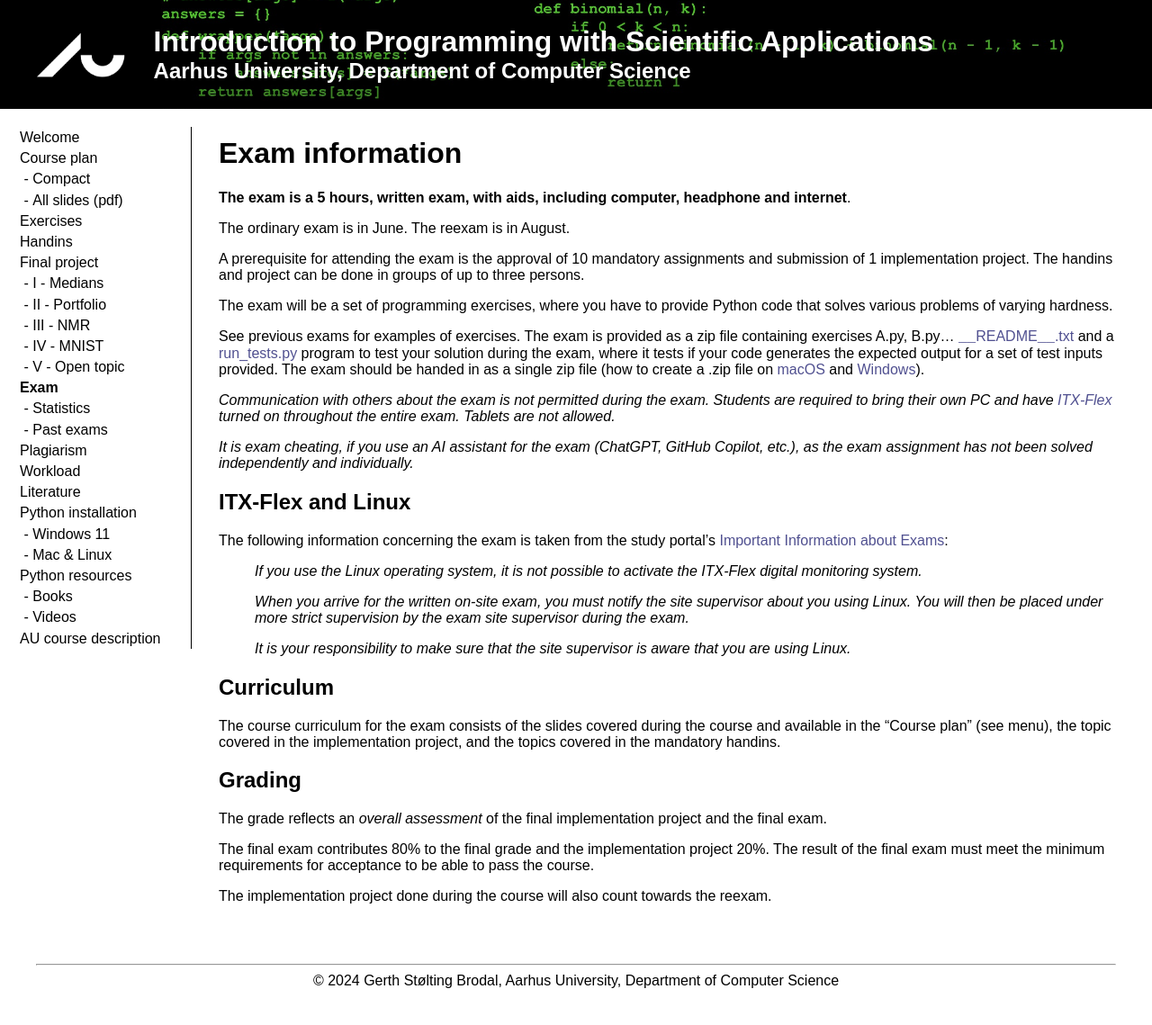
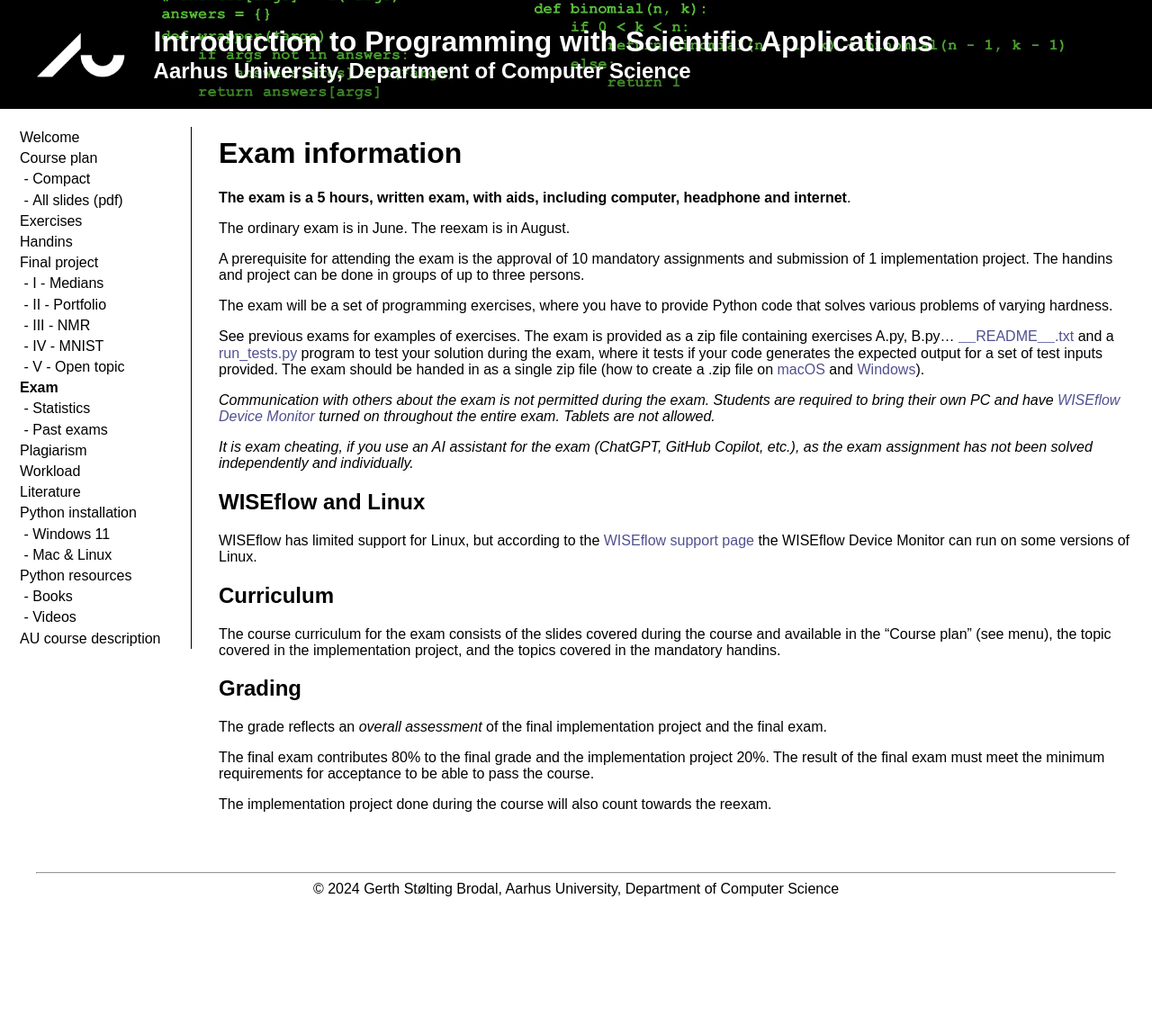
Before and after one commit to gsbrodal/gsbrodal.github.io, a Jekyll site: the page built from ipsa/exam-rules.md, in a window 1280 px wide. Shown: the whole page at 90% size. Built offline with Jekyll 4.4.1, drawn with Linux system fonts in a browser that asks for light colours; our own code applies the rules of GitHub Pages for plain Markdown files; after the commit the page ends 1037 px from its top, so only the background shows below that.

Commit message:
exam-rules.md all-slides.pdf exam.pdf exam.pptx

```diff
--- a/ipsa/exam-rules.md
+++ b/ipsa/exam-rules.md
@@ -12,19 +12,13 @@ See previous exams for examples of exercises. The exam is provided as a zip file
 program to test your solution during the exam, where it tests if your code generates the expected output for a set of test inputs provided. The exam should be handed in as a single zip file (how to create a .zip file on [macOS](https://support.apple.com/en-gb/guide/mac-help/mchlp2528/mac) and [Windows](https://support.microsoft.com/en-us/windows/zip-and-unzip-files-f6dde0a7-0fec-8294-e1d3-703ed85e7ebc)).
 
 _Communication with others about the exam is not permitted during the exam. Students are required to bring their own PC and have
-[ITX-Flex](https://studerende.au.dk/en/digital-eksamen/information-about-itx-flex/) turned on throughout the entire exam. Tablets are not allowed._
+[WISEflow Device Monitor](https://studerende.au.dk/en/wiseflow/) turned on throughout the entire exam. Tablets are not allowed._
 
 _It is exam cheating, if you use an AI assistant for the exam (ChatGPT, GitHub Copilot, etc.), as the exam assignment has not been solved independently and individually._
 
-## ITX-Flex and Linux
+## WISEflow and Linux
 
-The following information concerning the exam is taken from the study portal's [Important Information about Exams](https://studerende.au.dk/en/studies/subject-portals/computer-science/examination/important-information-about-exams):
-
-> _If you use the Linux operating system, it is not possible to activate the ITX-Flex digital monitoring system._
-
-> _When you arrive for the written on-site exam, you must notify the site supervisor about you using Linux. You will then be placed under more strict supervision by the exam site supervisor during the exam._
-
-> _It is your responsibility to make sure that the site supervisor is aware that you are using Linux._
+WISEflow has limited support for Linux, but according to the [WISEflow support page](https://wiseflow.zendesk.com/hc/en-gb/articles/12151266178844-Minimum-Requirements-for-Applications) the WISEflow Device Monitor can run on some versions of Linux.
 
 ## Curriculum
 
```
Also changed, not shown: 2 other files.
